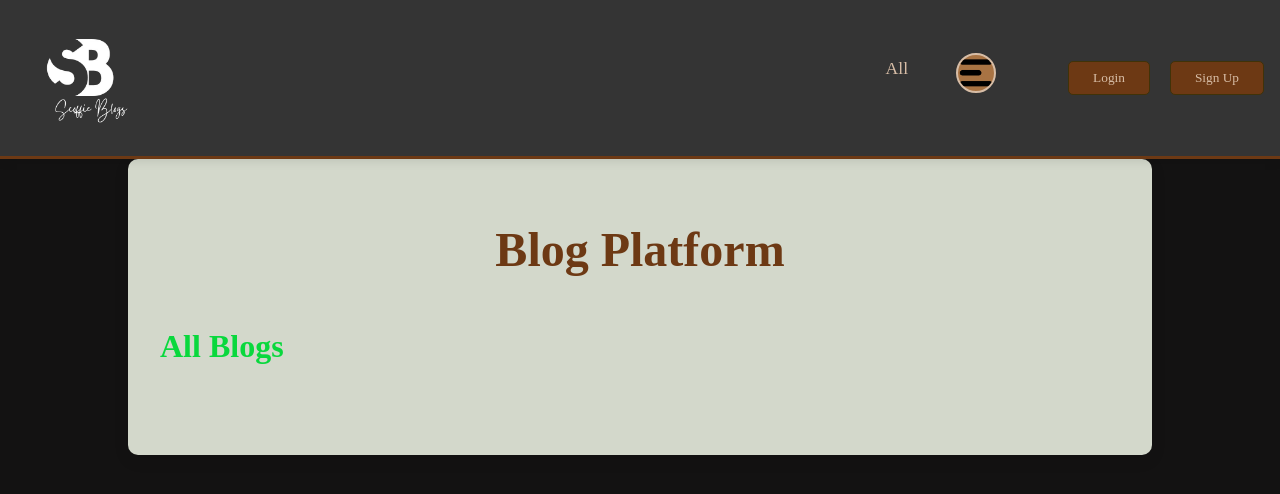
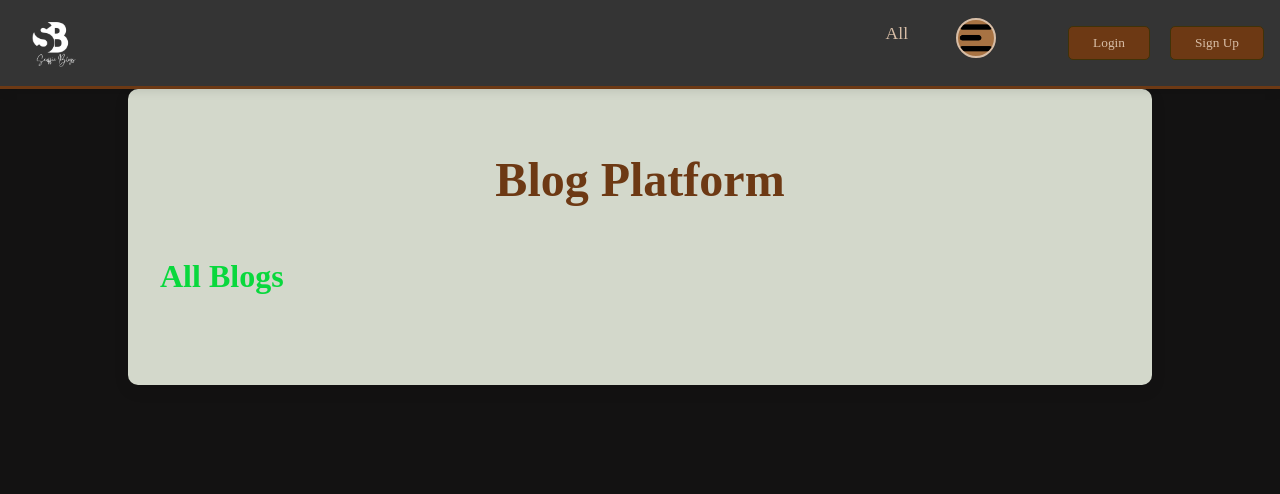
Before and after one commit to Bundicharles/web-app, a plain HTML site: page frontend/public/index.html in a window 1280 px wide. Drawn offline with Linux system fonts and the light colour scheme; no server answers.

Commit message:
Your commit message

```diff
--- a/frontend/public/styles.css
+++ b/frontend/public/styles.css
@@ -30,7 +30,7 @@ header {
 }
 
 .logo {
-    max-width: 150px; /* Slightly reduced logo size to match the narrower header */
+    max-width: 80px; /* Slightly reduced logo size to match the narrower header */
     height: auto;
     order: 1; /* Ensure logo is on the left */
 }
```
